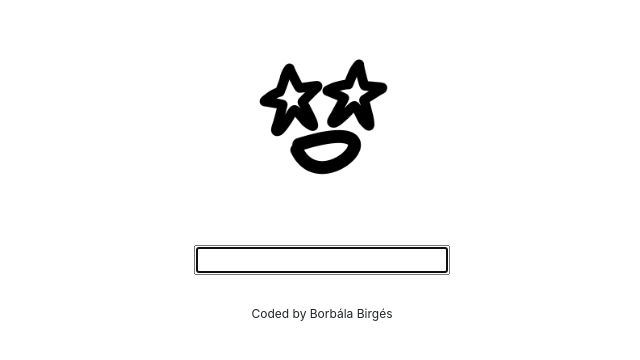
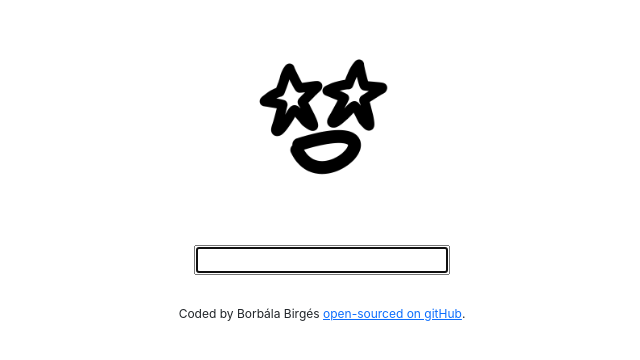
Before and after one commit to Borkabori/dictionary-project, a React (Create React App) app: page / in a window 1280 px wide. Shown: the top 360 px of the page, without its empty margins (318-958 px from the left). Built offline with nearby package versions, Linux system fonts and the light colour scheme.

Commit message:
Link to gitHub

```diff
--- a/src/App.js
+++ b/src/App.js
@@ -12,7 +12,16 @@ export default function App() {
         <main>
           <Dictionary />
         </main>
-        <footer className="text-center">Coded by Borbála Birgés</footer>
+        <footer className="text-center">
+          Coded by Borbála Birgés{" "}
+          <a
+            href="https://github.com/Borkabori/dictionary-project"
+            target="blank"
+          >
+            open-sourced on gitHub
+          </a>
+          .
+        </footer>
       </div>
     </div>
   );
```
